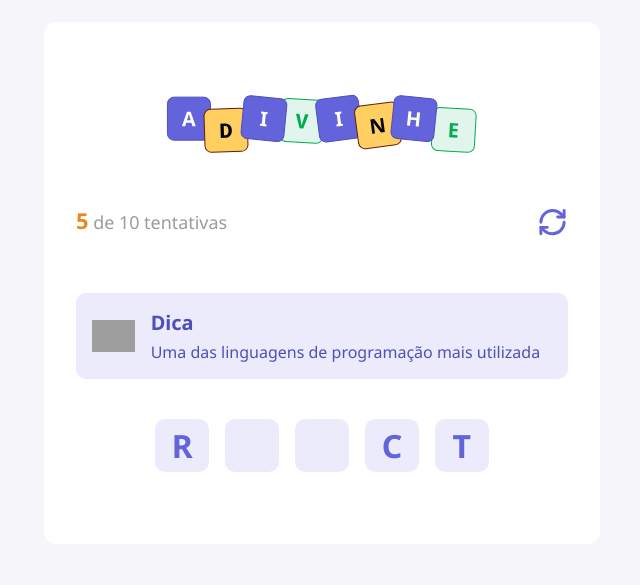
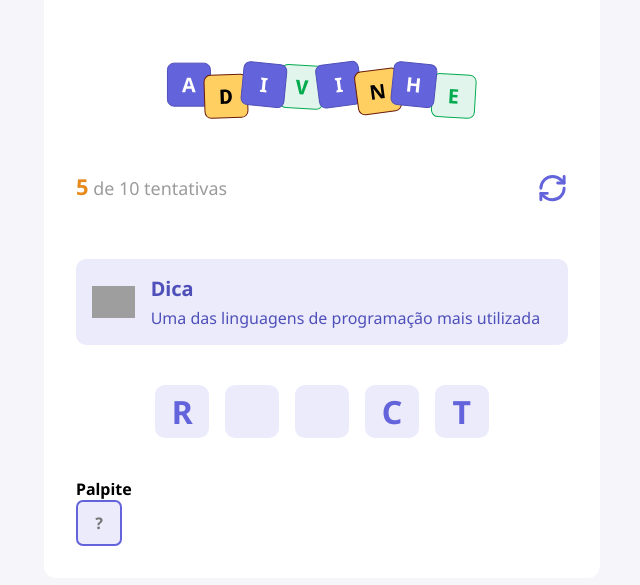
Before and after one commit to olucas-fg/projeto-adivinhacao, a React (Vite) app: page / in a window 1280 px wide. Shown: the part 117-702 px from the top of the page, without its empty margins (318-958 px from the left). Built offline with nearby package versions, Linux system fonts and the light colour scheme; grey boxes are pictures that could not be loaded.

Commit message:
criando componente de input

```diff
--- a/src/App.tsx
+++ b/src/App.tsx
@@ -2,8 +2,8 @@
 
 import { Header } from "./components/header"
 import { Tip } from "./components/Tip"
-
 import { Letter } from "./components/Letter"
+import { Input } from "./components/Input"
 
 export default function App() {
 
@@ -25,6 +25,12 @@
           <Letter value="c"></Letter>
           <Letter value="t"></Letter>
         </div>
+
+        <h4>Palpite</h4>
+
+        <div>
+          <Input autoFocus maxLength={1} placeholder="?"></Input>
+        </div>
       </main>
     </div>
   )
--- /dev/null
+++ b/src/components/Input/index.tsx
@@ -0,0 +1,7 @@
+import styles from "./styles.module.css"
+
+type Props = React.ComponentProps<"input">
+
+export function Input({...rest}: Props){
+  return <input type="text" className={styles.input} {...rest} />
+}
--- /dev/null
+++ b/src/components/Input/styles.module.css
@@ -0,0 +1,16 @@
+.input{
+  width: 2.87rem;
+  height: 2.87rem;
+  border-radius: 0.43rem;
+
+  background-color: #ebebfc;
+  border: 2px solid #6363db;
+  color: #6363db;
+
+  text-transform: uppercase;
+  text-align: center;
+  font-size: 1rem;
+  font-weight: 700;
+
+  outline: none;
+}
--- a/src/global.css
+++ b/src/global.css
@@ -15,6 +15,12 @@
   font-optical-sizing: auto;
 }
 
+input {
+  font-family: "Noto Sans", serif;
+  font-optical-sizing: auto;
+
+}
+
 button {
   cursor: pointer;
   transition: filter 0.2s;
```
